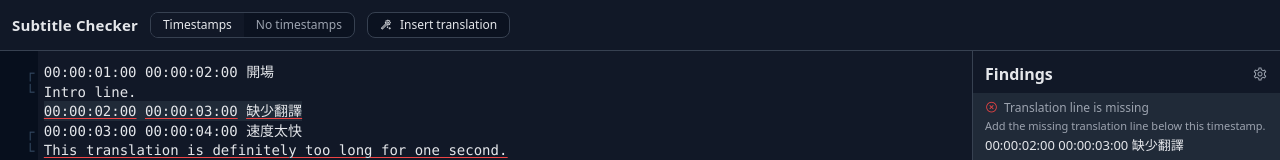
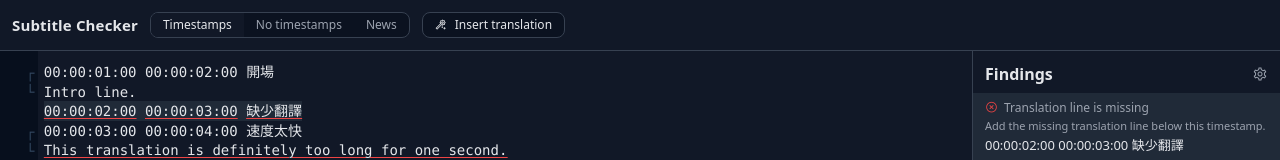
Before and after one commit to weiying-chen/sub, a React (Vite) app: page / in a window 1280 px wide. Shown: the top 160 px of the page. Built offline with nearby package versions, Linux system fonts and the light colour scheme; a web font is replaced by a local one.

Commit message:
Add news web checker mode

```diff
--- a/src/App.tsx
+++ b/src/App.tsx
@@ -41,7 +41,7 @@ const MIN_CPS_STORAGE_KEY = "subs.minCps"
 const MAX_CHARS_STORAGE_KEY = "subs.maxChars"
 const THEME_STORAGE_KEY = "subs.theme"
 const FINDINGS_MOTION_SUPPRESS_MS = 220
-type AppAnalysisType = "subs" | "text"
+type AppAnalysisType = "subs" | "text" | "news"
 
 type RuleOption = {
   type: Finding["type"]
@@ -58,6 +58,11 @@ const RULE_OPTION_SPECS: Array<{
   { type: "TIMESTAMP_FORMAT", severity: "error" },
   { type: "MAX_CPS", severity: "error" },
   { type: "MAX_CHARS", severity: "error" },
+  { type: "MISSING_TRANSLATION", severity: "error" },
+  { type: "NEWS_MARKER", severity: "error" },
+  { type: "PEOPLE", severity: "error" },
+  { type: "LEADING_WHITESPACE", severity: "error" },
+  { type: "CAPITALIZATION", severity: "error" },
   { type: "PUNCTUATION", severity: "error" },
   { type: "REPEATED_WORD", severity: "error" },
   { type: "REPEATED_PUNCTUATION", severity: "error" },
@@ -89,9 +94,27 @@ const DISPLAYED_RULE_TYPES = new Set<Finding["type"]>(RULE_OPTIONS.map((rule) =>
 const ANALYSIS_TYPE_OPTIONS: Array<{ type: AppAnalysisType; label: string }> = [
   { type: "subs", label: "Timestamps" },
   { type: "text", label: "No timestamps" },
+  { type: "news", label: "News" },
 ]
 const APPLICABLE_RULE_TYPES_BY_ANALYSIS_TYPE: Record<AppAnalysisType, Set<Finding["type"]>> = {
-  subs: new Set<Finding["type"]>(RULE_OPTIONS.map((rule) => rule.type)),
+  subs: new Set<Finding["type"]>([
+    "BLOCK_STRUCTURE",
+    "TIMESTAMP_FORMAT",
+    "MAX_CPS",
+    "MAX_CHARS",
+    "PUNCTUATION",
+    "REPEATED_WORD",
+    "REPEATED_PUNCTUATION",
+    "TERM_VARIANT",
+    "NUMBER_STYLE",
+    "PERCENT_STYLE",
+    "DASH_STYLE",
+    "QUOTE_STYLE",
+    "MIN_CPS",
+    "SPAN_GAP",
+    "MERGE_CANDIDATE",
+    "JOINABLE_BREAK",
+  ]),
   text: new Set<Finding["type"]>([
     "MAX_CHARS",
     "LEADING_WHITESPACE",
@@ -104,6 +127,20 @@ const APPLICABLE_RULE_TYPES_BY_ANALYSIS_TYPE: Record<AppAnalysisType, Set<Findin
     "REPEATED_PUNCTUATION",
     "CAPITALIZATION",
     "TERM_VARIANT",
+  ]),
+  news: new Set<Finding["type"]>([
+    "MAX_CHARS",
+    "MISSING_TRANSLATION",
+    "NEWS_MARKER",
+    "PEOPLE",
+    "NUMBER_STYLE",
+    "DASH_STYLE",
+    "QUOTE_STYLE",
+    "PUNCTUATION",
+    "CAPITALIZATION",
+    "TERM_VARIANT",
+    "REPEATED_WORD",
+    "REPEATED_PUNCTUATION",
   ]),
 }
 const DEFAULT_UI_ENABLED_RULE_TYPES_BY_ANALYSIS_TYPE: Record<AppAnalysisType, Finding["type"][]> = {
@@ -120,6 +157,20 @@ const DEFAULT_UI_ENABLED_RULE_TYPES_BY_ANALYSIS_TYPE: Record<AppAnalysisType, Fi
     "PERCENT_STYLE",
     "QUOTE_STYLE",
   ],
+  news: [
+    "MAX_CHARS",
+    "MISSING_TRANSLATION",
+    "NEWS_MARKER",
+    "PEOPLE",
+    "NUMBER_STYLE",
+    "DASH_STYLE",
+    "QUOTE_STYLE",
+    "PUNCTUATION",
+    "CAPITALIZATION",
+    "TERM_VARIANT",
+    "REPEATED_WORD",
+    "REPEATED_PUNCTUATION",
+  ],
 }
 const WARNING_RULE_TYPES = RULE_OPTIONS.filter((rule) => rule.severity === "warn").map(
   (rule) => rule.type
@@ -130,7 +181,7 @@ function loadStoredAnalysisType(): AppAnalysisType {
   if (typeof window === "undefined") return "subs"
   try {
     const raw = window.localStorage.getItem(MODE_STORAGE_KEY)
-    if (raw === "subs" || raw === "text") return raw
+    if (raw === "subs" || raw === "text" || raw === "news") return raw
     return "subs"
   } catch {
     return "subs"
@@ -1044,7 +1095,10 @@ export default function App({
                   />
                   <span>Errors</span>
                 </div>
-                {RULE_OPTIONS.filter((rule) => rule.severity === "error").map((rule) => (
+                {RULE_OPTIONS.filter(
+                  (rule) =>
+                    rule.severity === "error" && applicableRuleTypes.has(rule.type)
+                ).map((rule) => (
                   <div
                     key={rule.type}
                     className={`rules-modal-rule${
@@ -1117,7 +1171,10 @@ export default function App({
                   />
                   <span>Warnings</span>
                 </div>
-                {RULE_OPTIONS.filter((rule) => rule.severity === "warn").map((rule) => (
+                {RULE_OPTIONS.filter(
+                  (rule) =>
+                    rule.severity === "warn" && applicableRuleTypes.has(rule.type)
+                ).map((rule) => (
                   <div
                     key={rule.type}
                     className={`rules-modal-rule${
--- a/src/shared/wording.ts
+++ b/src/shared/wording.ts
@@ -16,6 +16,11 @@ export const RULE_MODAL_EXPLANATIONS: Partial<Record<Finding["type"], string>> =
     "Flags a translation line with reading speed above the maximum CPS limit. You can edit it in the input below.",
   MAX_CHARS:
     "Flags a translation line with more than the maximum character limit. You can edit it in the input below.",
+  MISSING_TRANSLATION: "Flags a news source block that is missing its English translation.",
+  NEWS_MARKER: "Checks news marker order and formatting.",
+  PEOPLE: "Checks names and titles in PEOPLE entries.",
+  LEADING_WHITESPACE: "Flags translation lines that begin with extra spaces.",
+  CAPITALIZATION: "Checks configured capitalization conventions.",
   PUNCTUATION:
     "Checks sentence-ending punctuation, punctuation continuity between adjacent translation lines, and quote matching.",
   TERM_VARIANT:
```
Also changed, not shown: 1 other file (tests, documents, lock files or other folders).
